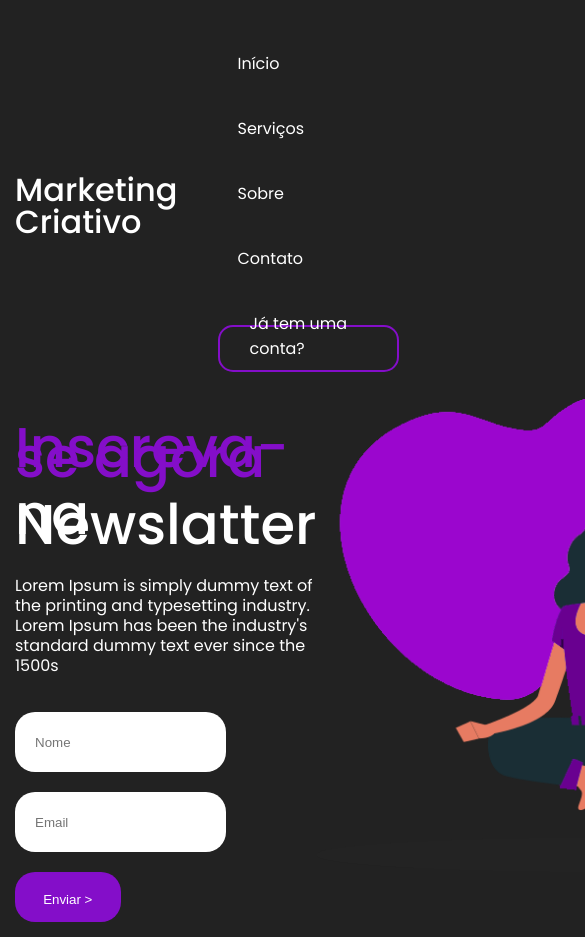
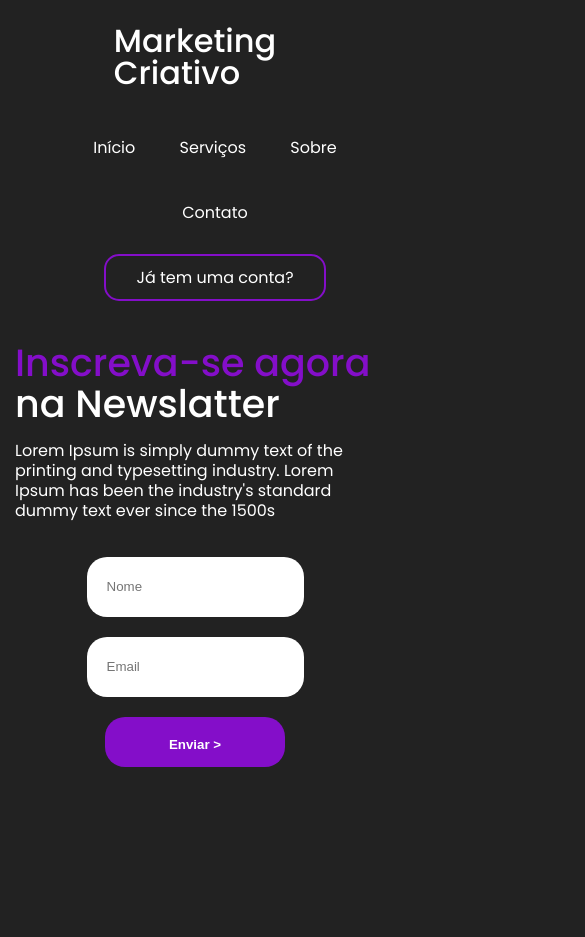
Before and after one commit to GenevieBueno/landing-page, a plain HTML site: page index.html in a window 390 px wide. Shown: the top 937 px of the page, 585 px wide, since content can reach past the window. After the commit the page ends 844 px from the top, so only its background shows below. Drawn offline with Linux system fonts and the light colour scheme.

Commit message:
responsividade

```diff
--- a/index.html
+++ b/index.html
@@ -6,6 +6,7 @@
     <meta name="viewport" content="width=device-width, initial-scale=1.0">
     <title>Landing Page</title>
     <link rel="stylesheet" href="/styles/style.css">
+    <link rel="stylesheet" href="/styles/media.css">
     <link rel="preconnect" href="https://fonts.googleapis.com">
     <link rel="preconnect" href="https://fonts.gstatic.com" crossorigin>
     <link href="https://fonts.googleapis.com/css2?family=Poppins:ital,wght@0,100;0,400;0,500;0,800;0,900;1,200;1,400;1,600&display=swap" rel="stylesheet">
--- /dev/null
+++ b/styles/media.css
@@ -0,0 +1,33 @@
+@media screen and (max-width:760px){
+
+    header{
+        flex-direction: column;
+    }
+
+    main{
+        flex-direction: column;
+
+    }
+
+    h2{
+        font-size:38px;
+    }
+
+    form{
+        margin:0 auto;
+        width:100%;
+    }
+
+    input{
+        align-self: center;
+    }
+
+    img{
+        display:none;
+    }
+
+    ul{
+        text-align: center;
+    }
+
+}
--- a/styles/style.css
+++ b/styles/style.css
@@ -83,8 +83,13 @@ form [type="submit"]{
     width:50%;
     background-color: rgb(132,14,201);
     color:white;
+    font-weight:900;
+}
 
+form [type="submit"]:hover{
+    cursor:pointer;
 }
+
 
 input{
     margin-top: 20px;
```
